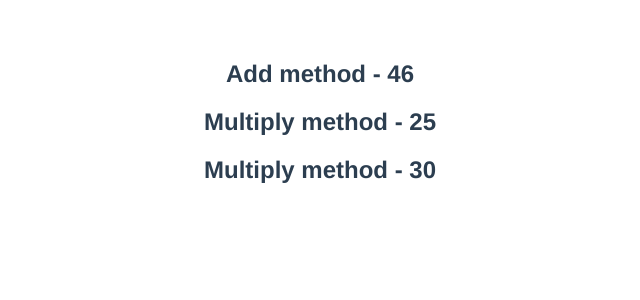
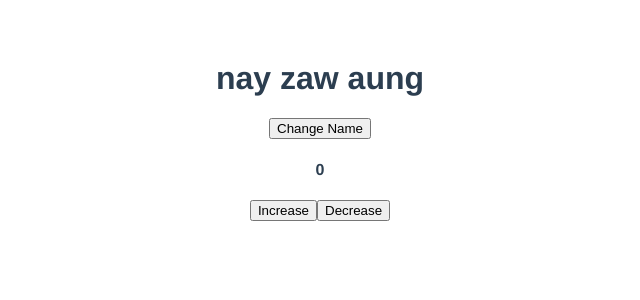
Before and after one commit to nayzawaungnza/hello-world, a Vue app: page / in a window 1280 px wide. Shown: the top 300 px of the page, without its empty margins (320-960 px from the left). Built offline with nearby package versions, Linux system fonts and the light colour scheme.

Commit message:
inline event handling

```diff
--- a/src/App.vue
+++ b/src/App.vue
@@ -1,8 +1,10 @@
 <template>
    <div>
-    <h2>Add method - {{ add(10,2,34) }}</h2>
-    <h2>Multiply method - {{ multiply(5) }}</h2>
-    <h2>Multiply method - {{ multiply(baseValue) }}</h2>
+      <h1>{{ name }}</h1>
+      <button v-on:click="name='Aung Aung'">Change Name</button>
+      <h4>{{ count }}</h4>
+      <button @click="count +=1">Increase</button>
+      <button @click="count -=1">Decrease</button>
    </div>
 </template>
 
@@ -11,17 +13,17 @@ export default {
   name: 'App',
   data(){
     return{
-      basemultipleNumber:5,
-      baseValue:6,
+      name:'nay zaw aung',
+      count:0,
     }
   },
 methods:{
-    add(a,b,c){
-      return a+b+c
-    },
-    multiply(num){
-      return num*this.basemultipleNumber
-    }
+   increase(){
+    this.count +=1
+   },
+   decrease(){
+    this.count -= 1
+   }
 },
 }
 </script>
```
